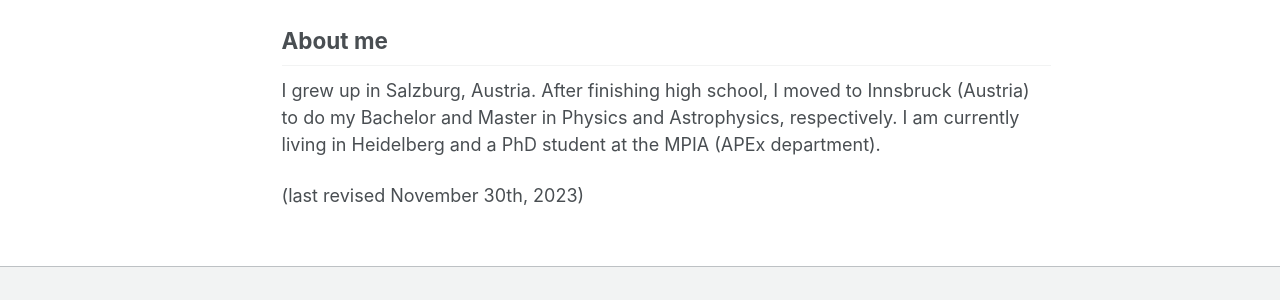
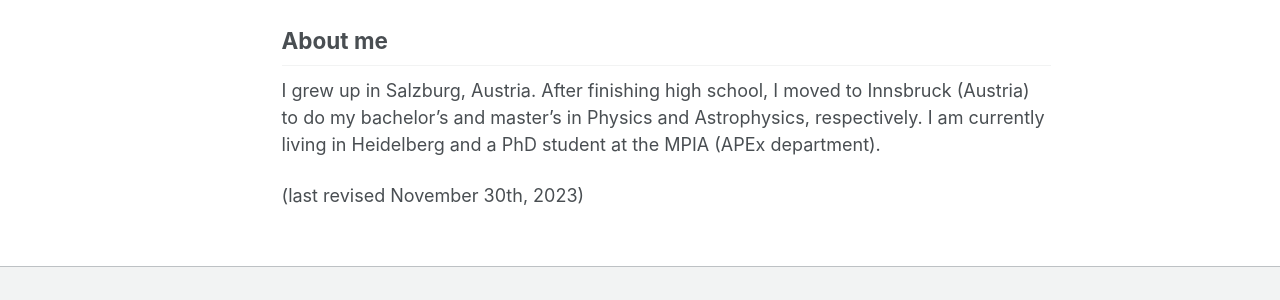
Before and after one commit to sebastian-zieba/sebastian-zieba.github.io, a Jekyll site: the page built from _pages/about.md, in a window 1280 px wide and 1251 px high. Shown: the part 830-1130 px from the top of the window. Built offline with Jekyll 4.4.1, drawn with Linux system fonts in a browser that asks for light colours; some web fonts are replaced.

Commit message:
fixed typos

```diff
--- a/_pages/about.md
+++ b/_pages/about.md
@@ -34,7 +34,7 @@ GERMANY
 About me
 --------
 
-I grew up in Salzburg, Austria. After finishing high school, I moved to Innsbruck (Austria) to do my Bachelor and Master in Physics and Astrophysics, respectively. I am currently living in Heidelberg and a PhD student at the MPIA (APEx department).
+I grew up in Salzburg, Austria. After finishing high school, I moved to Innsbruck (Austria) to do my bachelor's and master's in Physics and Astrophysics, respectively. I am currently living in Heidelberg and a PhD student at the MPIA (APEx department).
 
 
 (last revised November 30th, 2023)
```
Also changed, not shown: _pages/publications.md (+2 -2 lines).
